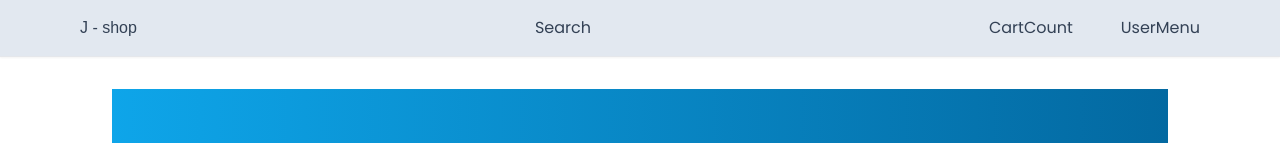
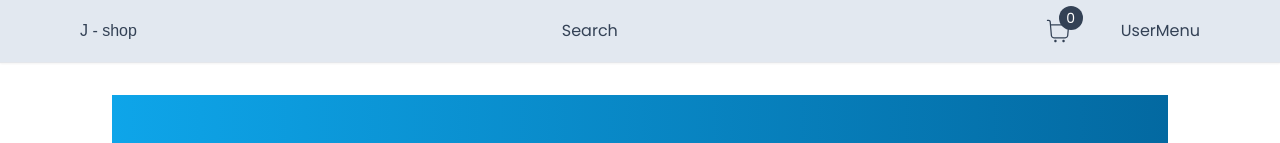
Before and after one commit to capstone-project-j/e-commerce, a Next.js app in the folder my-app/: page / in a window 1280 px wide. Shown: the top 143 px of the page. Built offline with nearby package versions, Linux system fonts and the light colour scheme; a web font is replaced by a local one.

Commit message:
added total cart quantity and amount UI feature

```diff
--- /dev/null
+++ b/my-app/app/components/nav/CartCount.tsx
@@ -0,0 +1,33 @@
+"use client";
+
+import { useCart } from "@/hooks/useCart";
+import { useRouter } from "next/navigation";
+import { CiShoppingCart } from "react-icons/ci"
+
+const CartCount = () => {
+    const { cartTotalQty } = useCart()
+    const router = useRouter()
+    return (<div className="relative cursor-pointer" onClick={() => router.push('/cart')}>
+
+        <div className="text-3xl">
+            <CiShoppingCart />
+        </div>
+        <span className="absolute top-[-10px]
+    right-[-10px]
+    bg-slate-700
+    text-white
+    h-6
+    w-6
+    rounded-full
+    flex
+    items-center
+    justify-center
+    text-sm
+    "
+        >
+            {cartTotalQty}
+        </span>
+    </div>);
+}
+
+export default CartCount;
--- a/my-app/app/components/nav/NavBar.tsx
+++ b/my-app/app/components/nav/NavBar.tsx
@@ -1,6 +1,7 @@
 import Link from "next/link";
 import Container from "./Container";
 import { Redressed } from "next/font/google";
+import CartCount from "./CartCount";
 
 const redressed = Redressed({ subsets: ['latin'], weight: ["400"] });
 const NavBar = () => {
@@ -25,7 +26,7 @@
                     <div className="hidden md:block">Search</div>
                     <div className="flex items-center gap-8
                     md:gap-12">
-                        <div>CartCount</div>
+                        <CartCount />
                         <div>UserMenu</div>
                     </div>
                 </div>
```
